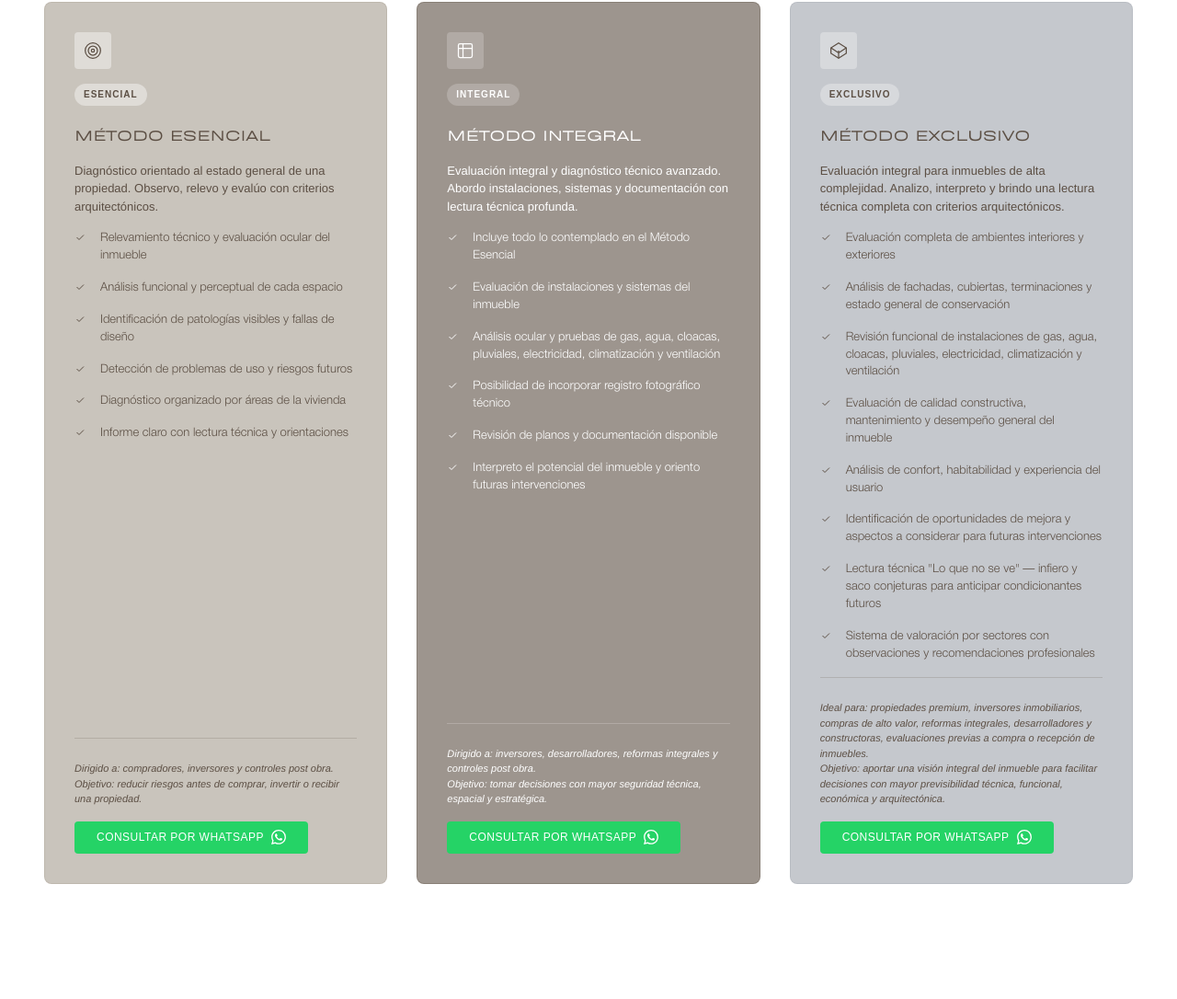
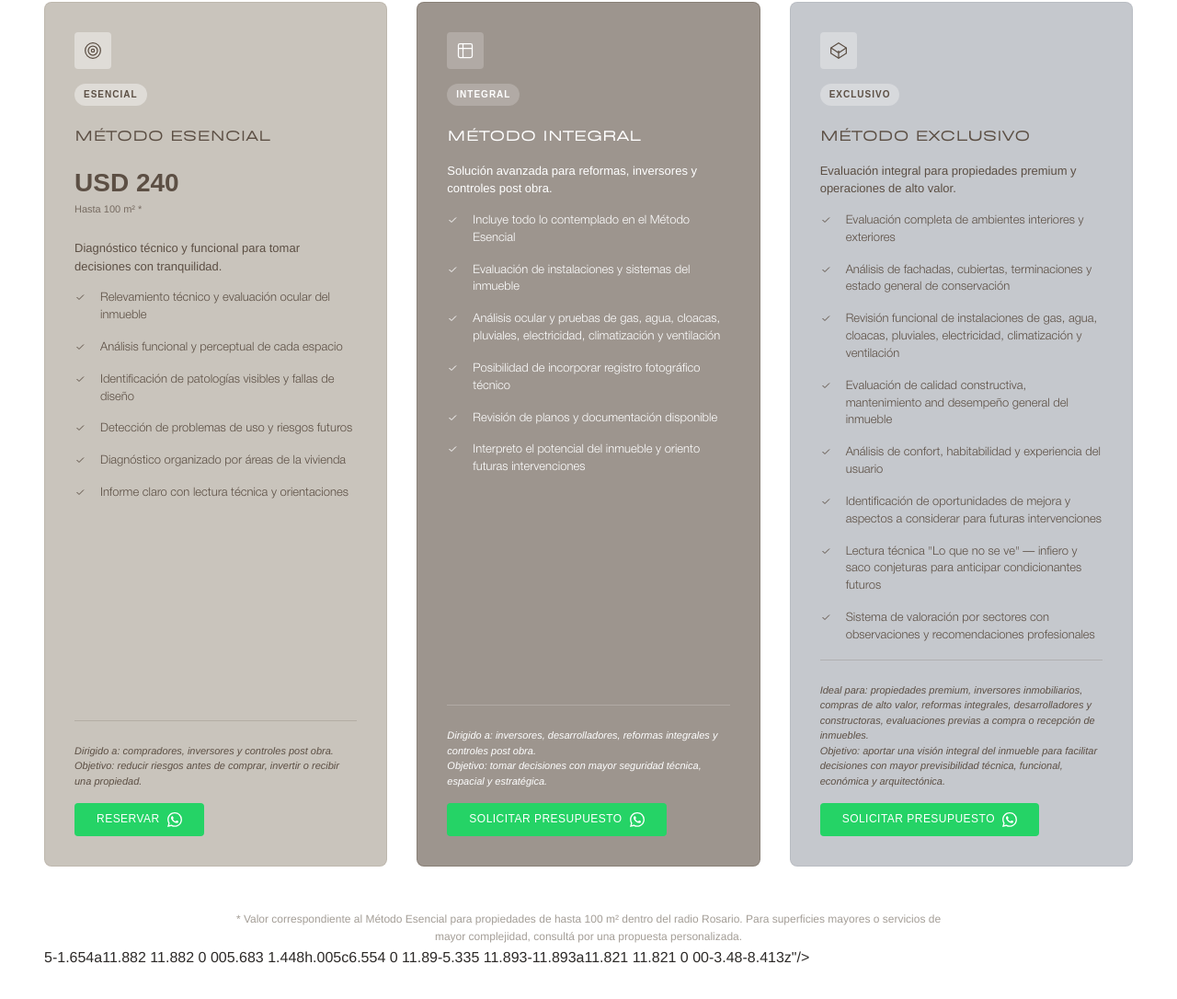
Before and after one commit to valenruffo/metodo_b, a website built with Vite: page index.html in a window 1280 px wide. Shown: the part 4908-5994 px from the top of the page at 92% size. Built offline with nearby package versions, Linux system fonts and the light colour scheme; files whose address does not match are found by name; a web font is replaced by a local one.

Commit message:
feat: actualizar textos, precios y agregar disclaimer en la seccion de planes

```diff
--- a/index.html
+++ b/index.html
@@ -205,8 +205,12 @@
             </div>
             <span class="service-card__tag">Esencial</span>
             <h3 id="svc-esencial-title" class="service-card__title">MÉTODO ESENCIAL</h3>
+            <div class="service-card__price">
+              <span class="service-card__price-value">USD 240</span>
+              <span class="service-card__price-details">Hasta 100 m² *</span>
+            </div>
             <p class="service-card__subtitle">
-              Diagnóstico orientado al estado general de una propiedad. Observo, relevo y evalúo con criterios arquitectónicos.
+              Diagnóstico técnico y funcional para tomar decisiones con tranquilidad.
             </p>
             <ul class="service-card__list">
               <li class="service-card__item">
@@ -238,8 +242,8 @@
               <strong>Dirigido a:</strong> compradores, inversores y controles post obra.<br />
               <strong>Objetivo:</strong> reducir riesgos antes de comprar, invertir o recibir una propiedad.
             </div>
-            <a href="https://wa.me/5493417849868?text=Hola%21%20Me%20interesa%20el%20M%C3%89TODO%20ESENCIAL%20de%20METODO_B.%20Me%20gustar%C3%ADa%20recibir%20m%C3%A1s%20informaci%C3%B3n.%20Gracias%21" class="service-card__cta" target="_blank" rel="noopener">
-              Consultar por WhatsApp
+            <a href="https://wa.me/5493417849868?text=Hola%21%20Me%20interesa%20reservar%20el%20M%C3%89TODO%20ESENCIAL%20de%20METODO_B.%20Me%20gustar%C3%ADa%20recibir%20m%C3%A1s%20informaci%C3%B3n.%20Gracias%21" class="service-card__cta" target="_blank" rel="noopener">
+              Reservar
               <svg width="16" height="16" viewBox="0 0 24 24" fill="currentColor"><path d="M17.472 14.382c-.297-.149-1.758-.867-2.03-.967-.273-.099-.471-.148-.67.15-.197.297-.767.966-.94 1.164-.173.199-.347.223-.644.075-.297-.15-1.255-.463-2.39-1.475-.883-.788-1.48-1.761-1.653-2.059-.173-.297-.018-.458.13-.606.134-.133.298-.347.446-.52.149-.174.198-.298.298-.497.099-.198.05-.371-.025-.52-.075-.149-.669-1.612-.916-2.207-.242-.579-.487-.5-.669-.51-.173-.008-.371-.01-.57-.01-.198 0-.52.074-.792.372-.272.297-1.04 1.016-1.04 2.479 0 1.462 1.065 2.875 1.213 3.074.149.198 2.096 3.2 5.077 4.487.709.306 1.262.489 1.694.625.712.227 1.36.195 1.871.118.571-.085 1.758-.719 2.006-1.413.248-.694.248-1.289.173-1.413-.074-.124-.272-.198-.57-.347m-5.421 7.403h-.004a9.87 9.87 0 01-5.031-1.378l-.361-.214-3.741.982.998-3.648-.235-.374a9.86 9.86 0 01-1.51-5.26c.001-5.45 4.436-9.884 9.888-9.884 2.64 0 5.122 1.03 6.988 2.898a9.825 9.825 0 012.893 6.994c-.003 5.45-4.437 9.884-9.885 9.884m8.413-18.297A11.815 11.815 0 0012.05 0C5.495 0 .16 5.335.157 11.892c0 2.096.547 4.142 1.588 5.945L.057 24l6.305-1.654a11.882 11.882 0 005.683 1.448h.005c6.554 0 11.89-5.335 11.893-11.893a11.821 11.821 0 00-3.48-8.413z"/></svg>
             </a>
           </article>
@@ -255,7 +259,7 @@
             <span class="service-card__tag">Integral</span>
             <h3 id="svc-integral-title" class="service-card__title">MÉTODO INTEGRAL</h3>
             <p class="service-card__subtitle">
-              Evaluación integral y diagnóstico técnico avanzado. Abordo instalaciones, sistemas y documentación con lectura técnica profunda.
+              Solución avanzada para reformas, inversores y controles post obra.
             </p>
             <ul class="service-card__list">
               <li class="service-card__item">
@@ -287,8 +291,8 @@
               <strong>Dirigido a:</strong> inversores, desarrolladores, reformas integrales y controles post obra.<br />
               <strong>Objetivo:</strong> tomar decisiones con mayor seguridad técnica, espacial y estratégica.
             </div>
-            <a href="https://wa.me/5493417849868?text=Hola%21%20Me%20interesa%20el%20M%C3%89TODO%20INTEGRAL%20de%20METODO_B.%20Me%20gustar%C3%ADa%20recibir%20m%C3%A1s%20informaci%C3%B3n.%20Gracias%21" class="service-card__cta" target="_blank" rel="noopener">
-              Consultar por WhatsApp
+            <a href="https://wa.me/5493417849868?text=Hola%21%20Me%20interesa%20el%20M%C3%89TODO%20INTEGRAL%20de%20METODO_B.%20Me%20gustar%C3%ADa%20solicitar%20un%20presupuesto.%20Gracias%21" class="service-card__cta" target="_blank" rel="noopener">
+              Solicitar presupuesto
               <svg width="16" height="16" viewBox="0 0 24 24" fill="currentColor"><path d="M17.472 14.382c-.297-.149-1.758-.867-2.03-.967-.273-.099-.471-.148-.67.15-.197.297-.767.966-.94 1.164-.173.199-.347.223-.644.075-.297-.15-1.255-.463-2.39-1.475-.883-.788-1.48-1.761-1.653-2.059-.173-.297-.018-.458.13-.606.134-.133.298-.347.446-.52.149-.174.198-.298.298-.497.099-.198.05-.371-.025-.52-.075-.149-.669-1.612-.916-2.207-.242-.579-.487-.5-.669-.51-.173-.008-.371-.01-.57-.01-.198 0-.52.074-.792.372-.272.297-1.04 1.016-1.04 2.479 0 1.462 1.065 2.875 1.213 3.074.149.198 2.096 3.2 5.077 4.487.709.306 1.262.489 1.694.625.712.227 1.36.195 1.871.118.571-.085 1.758-.719 2.006-1.413.248-.694.248-1.289.173-1.413-.074-.124-.272-.198-.57-.347m-5.421 7.403h-.004a9.87 9.87 0 01-5.031-1.378l-.361-.214-3.741.982.998-3.648-.235-.374a9.86 9.86 0 01-1.51-5.26c.001-5.45 4.436-9.884 9.888-9.884 2.64 0 5.122 1.03 6.988 2.898a9.825 9.825 0 012.893 6.994c-.003 5.45-4.437 9.884-9.885 9.884m8.413-18.297A11.815 11.815 0 0012.05 0C5.495 0 .16 5.335.157 11.892c0 2.096.547 4.142 1.588 5.945L.057 24l6.305-1.654a11.882 11.882 0 005.683 1.448h.005c6.554 0 11.89-5.335 11.893-11.893a11.821 11.821 0 00-3.48-8.413z"/></svg>
             </a>
           </article>
@@ -304,7 +308,7 @@
             <span class="service-card__tag service-card__tag--exclusive">Exclusivo</span>
             <h3 id="svc-exclusivo-title" class="service-card__title">MÉTODO EXCLUSIVO</h3>
             <p class="service-card__subtitle">
-              Evaluación integral para inmuebles de alta complejidad. Analizo, interpreto y brindo una lectura técnica completa con criterios arquitectónicos.
+              Evaluación integral para propiedades premium y operaciones de alto valor.
             </p>
             <ul class="service-card__list">
               <li class="service-card__item">
@@ -321,7 +325,7 @@
               </li>
               <li class="service-card__item">
                 <svg viewBox="0 0 24 24" fill="none" stroke="currentColor" stroke-width="2"><path d="M5 12l5 5L20 7"/></svg>
-                Evaluación de calidad constructiva, mantenimiento y desempeño general del inmueble
+                Evaluación de calidad constructiva, mantenimiento and desempeño general del inmueble
               </li>
               <li class="service-card__item">
                 <svg viewBox="0 0 24 24" fill="none" stroke="currentColor" stroke-width="2"><path d="M5 12l5 5L20 7"/></svg>
@@ -344,9 +348,15 @@
               <strong>Ideal para:</strong> propiedades premium, inversores inmobiliarios, compras de alto valor, reformas integrales, desarrolladores y constructoras, evaluaciones previas a compra o recepción de inmuebles.<br />
               <strong>Objetivo:</strong> aportar una visión integral del inmueble para facilitar decisiones con mayor previsibilidad técnica, funcional, económica y arquitectónica.
             </div>
-            <a href="https://wa.me/5493417849868?text=Hola%21%20Me%20interesa%20el%20M%C3%89TODO%20EXCLUSIVO%20de%20METODO_B.%20Me%20gustar%C3%ADa%20recibir%20m%C3%A1s%20informaci%C3%B3n.%20Gracias%21" class="service-card__cta" target="_blank" rel="noopener">
-              Consultar por WhatsApp
+            <a href="https://wa.me/5493417849868?text=Hola%21%20Me%20interesa%20el%20M%C3%89TODO%20EXCLUSIVO%20de%20METODO_B.%20Me%20gustar%C3%ADa%20solicitar%20un%20presupuesto.%20Gracias%21" class="service-card__cta" target="_blank" rel="noopener">
+              Solicitar presupuesto
               <svg width="16" height="16" viewBox="0 0 24 24" fill="currentColor"><path d="M17.472 14.382c-.297-.149-1.758-.867-2.03-.967-.273-.099-.471-.148-.67.15-.197.297-.767.966-.94 1.164-.173.199-.347.223-.644.075-.297-.15-1.255-.463-2.39-1.475-.883-.788-1.48-1.761-1.653-2.059-.173-.297-.018-.458.13-.606.134-.133.298-.347.446-.52.149-.174.198-.298.298-.497.099-.198.05-.371-.025-.52-.075-.149-.669-1.612-.916-2.207-.242-.579-.487-.5-.669-.51-.173-.008-.371-.01-.57-.01-.198 0-.52.074-.792.372-.272.297-1.04 1.016-1.04 2.479 0 1.462 1.065 2.875 1.213 3.074.149.198 2.096 3.2 5.077 4.487.709.306 1.262.489 1.694.625.712.227 1.36.195 1.871.118.571-.085 1.758-.719 2.006-1.413.248-.694.248-1.289.173-1.413-.074-.124-.272-.198-.57-.347m-5.421 7.403h-.004a9.87 9.87 0 01-5.031-1.378l-.361-.214-3.741.982.998-3.648-.235-.374a9.86 9.86 0 01-1.51-5.26c.001-5.45 4.436-9.884 9.888-9.884 2.64 0 5.122 1.03 6.988 2.898a9.825 9.825 0 012.893 6.994c-.003 5.45-4.437 9.884-9.885 9.884m8.413-18.297A11.815 11.815 0 0012.05 0C5.495 0 .16 5.335.157 11.892c0 2.096.547 4.142 1.588 5.945L.057 24l6.305-1.654a11.882 11.882 0 005.683 1.448h.005c6.554 0 11.89-5.335 11.893-11.893a11.821 11.821 0 00-3.48-8.413z"/></svg>
+            </a>
+          </article>
+        </div>
+        <p class="services__disclaimer">
+          * Valor correspondiente al Método Esencial para propiedades de hasta 100 m² dentro del radio Rosario. Para superficies mayores o servicios de mayor complejidad, consultá por una propuesta personalizada.
+        </p>5-1.654a11.882 11.882 0 005.683 1.448h.005c6.554 0 11.89-5.335 11.893-11.893a11.821 11.821 0 00-3.48-8.413z"/></svg>
             </a>
           </article>
 
--- a/src/style.css
+++ b/src/style.css
@@ -799,6 +799,18 @@ button {
   gap: var(--space-4);
 }
 
+.services__disclaimer {
+  margin-top: var(--space-6);
+  font-family: var(--font-secondary);
+  font-size: 0.75rem;
+  color: var(--text-muted);
+  text-align: center;
+  max-width: var(--max-width-narrow);
+  margin-left: auto;
+  margin-right: auto;
+  line-height: 1.6;
+}
+
 .service-card {
   border: 1px solid var(--border);
   border-radius: var(--radius-md);
@@ -875,6 +887,28 @@ button {
   font-weight: 700;
   letter-spacing: -0.01em;
   color: var(--text-primary);
+}
+
+.service-card__price {
+  margin-top: var(--space-1);
+  margin-bottom: var(--space-1);
+  display: flex;
+  flex-direction: column;
+}
+
+.service-card__price-value {
+  font-family: var(--font-primary);
+  font-size: var(--text-2xl);
+  font-weight: 700;
+  color: var(--text-primary);
+  line-height: 1.1;
+}
+
+.service-card__price-details {
+  font-family: var(--font-secondary);
+  font-size: 0.6875rem;
+  color: var(--text-muted);
+  margin-top: 4px;
 }
 
 .service-card__subtitle {
@@ -1001,8 +1035,13 @@ button {
 .service-card--esencial .service-card__title,
 .service-card--esencial .service-card__subtitle,
 .service-card--esencial .service-card__item,
-.service-card--esencial .service-card__audience {
+.service-card--esencial .service-card__audience,
+.service-card--esencial .service-card__price-value {
   color: var(--chocolate);
+}
+
+.service-card--esencial .service-card__price-details {
+  color: rgba(92, 79, 68, 0.75);
 }
 
 .service-card--esencial .service-card__audience strong {
```
